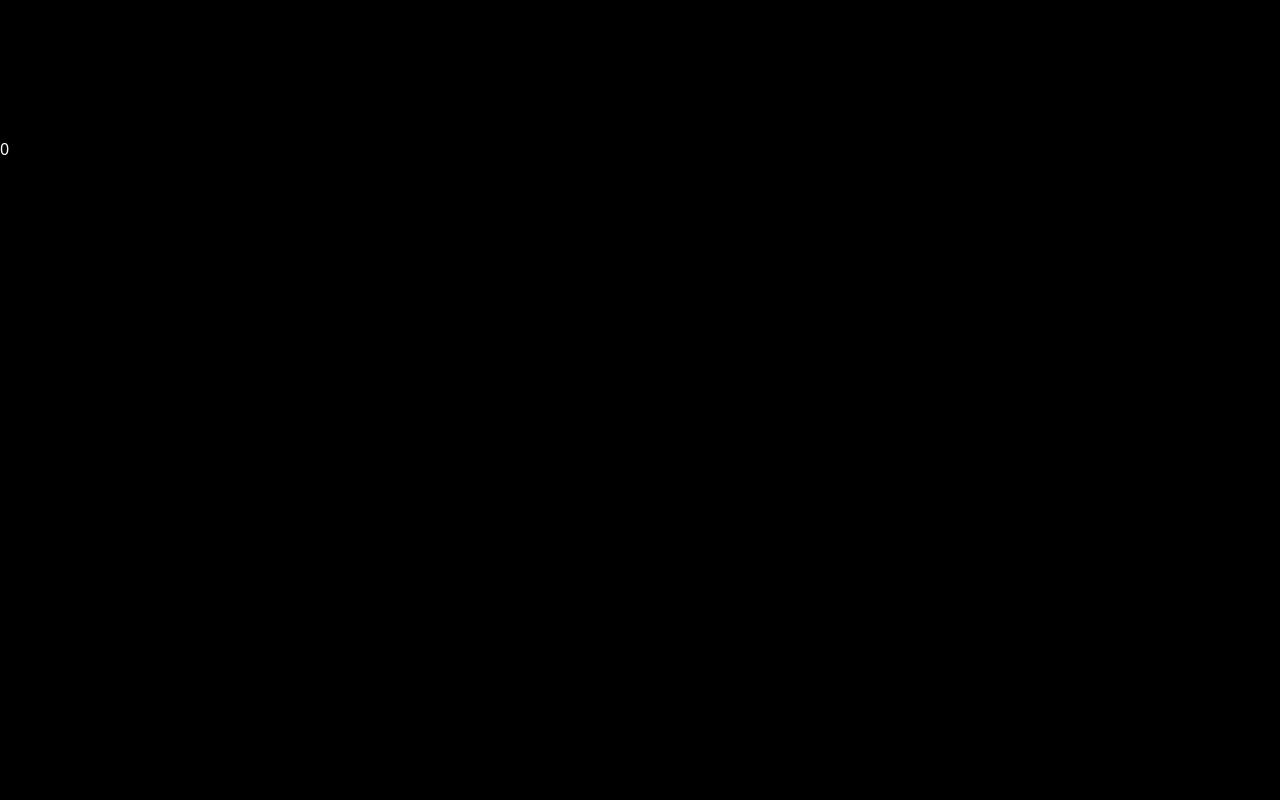
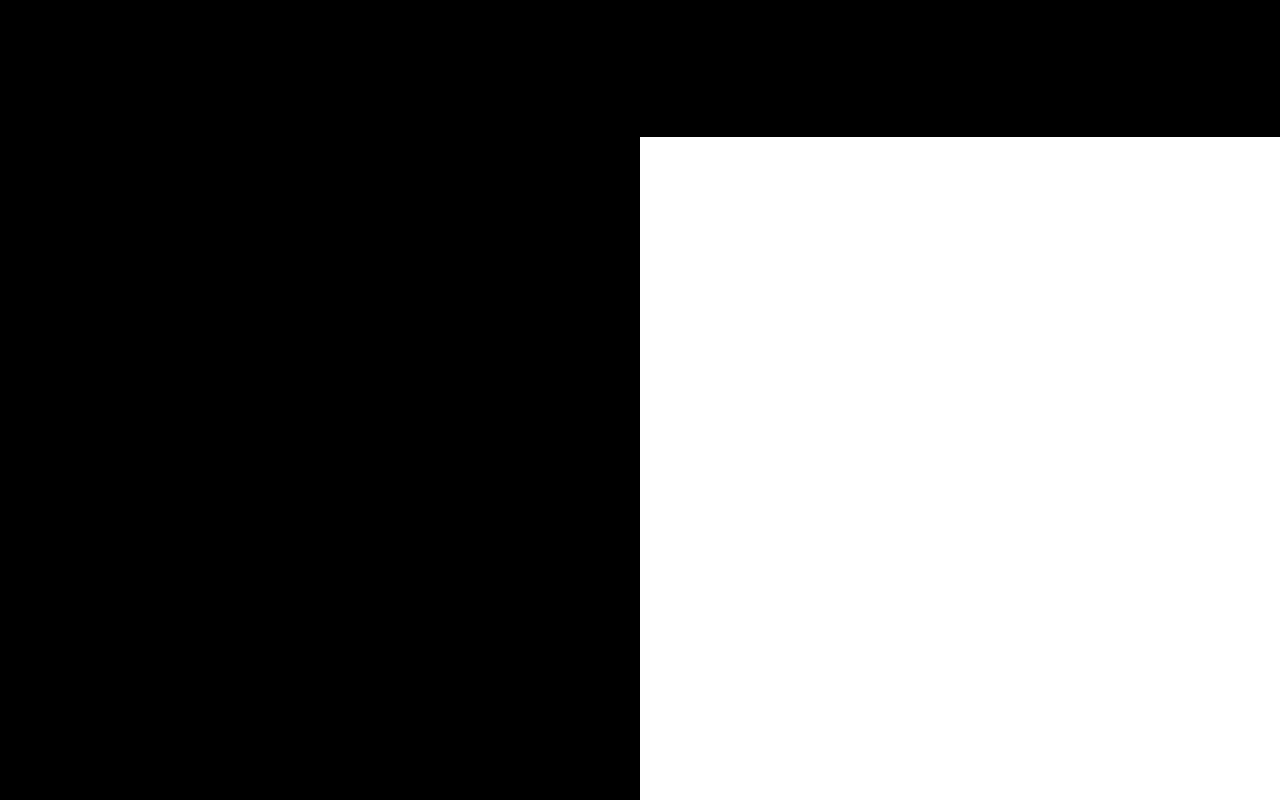
Before and after one commit to Aldair7/Portfolio-Public, a Next.js app: page / in a window 1280 px wide. Shown: the part 2840-3640 px from the top of the page. Built offline with nearby package versions, Linux system fonts and the light colour scheme.

Commit message:
New details in Services section

```diff
--- /dev/null
+++ b/components/service.tsx
@@ -0,0 +1,49 @@
+import React from "react";
+import Link from "next/link";
+
+export const WorkContainer: React.FC = ({ children }) => (
+  <div className="grid grid-cols-1 lg:grid-cols-2 w-full min-h-screen">{children}</div>
+)
+
+export const WorkBackground: React.FC = () => (
+  <div className="grid grid-cols-1 lg:grid-cols-2 w-full min-h-screen top-0 sticky">
+    <div className="bg-black h-[30vh] lg:h-auto"></div>
+    <div className="bg-white h-[70vh] lg:min-h-screen"></div>
+  </div>
+)
+
+export const WorkLeft: React.FC<{ progress: number }> = ({ children, progress }) => {
+  let translateY = Math.max(0, 50 - progress * 3 * 50)
+  if (progress > 0.85) translateY = Math.max(-50, -(progress - 0.85) * 2 * 50)
+  return (
+    <div className="flex flex-col items-center justify-center text-3xl lg:text-3xl h-[30vh] lg:h-auto" style={{
+      transform: `translateY(${translateY}px)`
+
+    }}>
+      <div className="leading-10">
+        {children}
+      </div>
+    </div>
+  )
+}
+
+export const WorkRight: React.FC<{ progress: number }> = ({ children, progress }) => {
+  let translateY = Math.max(-50, -(progress - 0.5) * 50)
+  return (
+    <div className="flex flex-1 lg:items-center justify-center h-screen" style={{
+      transform: `translateY(${translateY}px)`
+    }} >
+      <div className="w-full max-w-md pt-10 lg:pt-0 px-10 md:px-0">
+        {children}
+      </div>
+    </div>
+  )
+}
+
+interface LinkProps {
+  href: string
+}
+export const WorkLink: React.FC<LinkProps> = ({ href, children }) => (
+  <Link href={href}><a target="_blank" rel="noreferrer" className="underline underline-offset-8 decoration-1"></a></Link>
+
+)
--- a/components/services.tsx
+++ b/components/services.tsx
@@ -2,14 +2,43 @@
 
 import React from "react";
 import { Tile, TileWrapper, TileContent, TileBackground } from "./tile"
+import { WorkBackground, WorkContainer, WorkLeft, WorkRight } from "./service";
 
 const Services = () => {
   return (
     <TileWrapper numOfPages={3} >
-      <TileBackground></TileBackground>
-      <TileContent><Tile page={0} renderContent={({ progress }) => (<span> {progress}</span>)}></Tile></TileContent>
-      <TileContent>bar</TileContent>
-      <TileContent>ba2</TileContent>
+      <TileBackground><WorkBackground /></TileBackground>
+      <TileContent>
+        <Tile page={0} renderContent={({ progress }) => (
+          <WorkContainer>
+            <WorkLeft>
+              <span className="text-9xl">What we do</span>
+            </WorkLeft>
+            <WorkRight progress={progress}></WorkRight>
+          </WorkContainer>
+        )}>
+        </Tile>
+        <Tile page={1} renderContent={({ progress }) => (
+          <WorkContainer>
+            <WorkLeft>
+              <span className="text-9xl">and also</span>
+            </WorkLeft>
+            <WorkRight progress={progress}></WorkRight>
+
+          </WorkContainer>)}>
+        </Tile>
+        <Tile page={2} renderContent={({ progress }) => (
+          <WorkContainer>
+            <WorkLeft>
+              <span className="text-9xl">and</span>
+            </WorkLeft>
+            <WorkRight progress={progress}></WorkRight>
+
+          </WorkContainer>)}>
+        </Tile>
+
+      </TileContent >
+
     </TileWrapper >
   )
 }
--- a/components/tile.tsx
+++ b/components/tile.tsx
@@ -34,7 +34,9 @@ export const TileWrapper: React.FC<WrapperProps> = ({
   }
   return (
     <TileContext.Provider value={{ numOfPages, currentPage }}>
-      <div ref={refContainer} className="relative bg-black text-white"> {children}</div>
+      <div ref={refContainer} className="relative bg-black text-white" style={{
+        height: numOfPages * 100 + 'vh'
+      }}> {children}</div>
     </TileContext.Provider>
   )
 }
@@ -63,6 +65,6 @@ export const Tile: React.FC<Props> = ({ page, renderContent }) => {
   }
 
   return (
-    <div ref={refContainer} className="absolute top-0 w-full" style={{ pointerEvents: progress >= 0 || progress >= 1 ? 'none' : undefined }}>{renderContent({ progress })}</div>
+    <div ref={refContainer} className="absolute top-0 w-full" style={{ pointerEvents: progress <= 0 || progress >= 1 ? 'none' : undefined, opacity }}>{renderContent({ progress })}</div>
   )
 }
```
